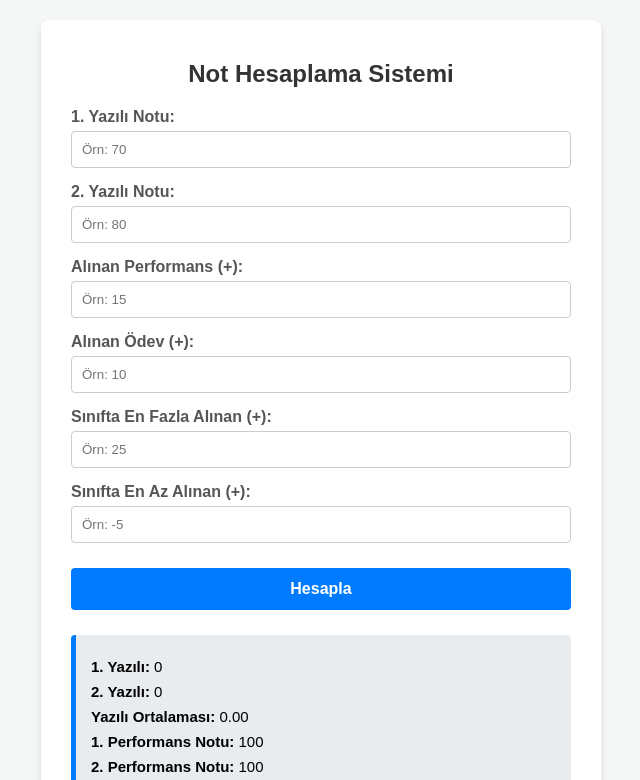
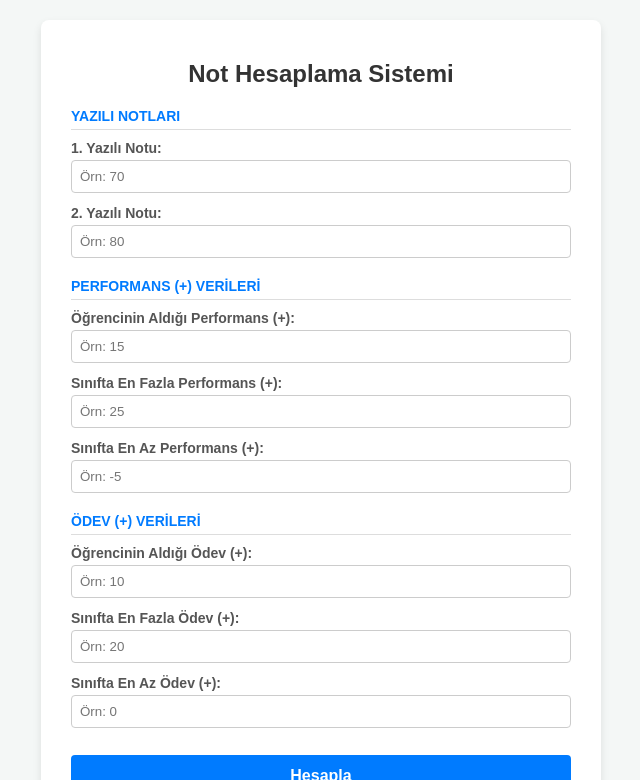
Before and after one commit to suleyman-koca/not, a plain HTML site: page index.html in a window 1280 px wide. Both pictures are taken after a click on the button "Hesapla". Shown: the top 780 px of the page, without its empty margins (319-959 px from the left). Drawn offline with Linux system fonts and the light colour scheme.

Commit message:
Update index.html

```diff
--- a/index.html
+++ b/index.html
@@ -8,10 +8,11 @@
         body { font-family: Arial, sans-serif; background-color: #f4f7f6; margin: 0; padding: 20px; }
         .container { max-width: 500px; margin: 0 auto; background: #fff; padding: 20px 30px; border-radius: 8px; box-shadow: 0 4px 8px rgba(0,0,0,0.1); }
         h2 { text-align: center; color: #333; }
-        .form-group { margin-bottom: 15px; }
-        label { display: block; font-weight: bold; margin-bottom: 5px; color: #555; }
-        input { width: 100%; padding: 10px; border: 1px solid #ccc; border-radius: 4px; box-sizing: border-box; }
-        button { width: 100%; padding: 12px; background-color: #007BFF; color: white; border: none; border-radius: 4px; font-size: 16px; cursor: pointer; font-weight: bold; margin-top: 10px; }
+        .section-title { font-size: 14px; color: #007BFF; border-bottom: 1px solid #ddd; padding-bottom: 5px; margin-top: 20px; margin-bottom: 10px; font-weight: bold; text-transform: uppercase; }
+        .form-group { margin-bottom: 12px; }
+        label { display: block; font-size: 14px; font-weight: bold; margin-bottom: 4px; color: #555; }
+        input { width: 100%; padding: 8px; border: 1px solid #ccc; border-radius: 4px; box-sizing: border-box; }
+        button { width: 100%; padding: 12px; background-color: #007BFF; color: white; border: none; border-radius: 4px; font-size: 16px; cursor: pointer; font-weight: bold; margin-top: 15px; }
         button:hover { background-color: #0056b3; }
         #sonucAlani { margin-top: 25px; padding: 15px; background: #e9ecef; border-radius: 4px; display: none; border-left: 5px solid #007BFF; }
         #sonucAlani p { margin: 8px 0; font-size: 15px; }
@@ -24,34 +25,42 @@
 <div class="container">
     <h2>Not Hesaplama Sistemi</h2>
 
+    <div class="section-title">Yazılı Notları</div>
     <div class="form-group">
         <label>1. Yazılı Notu:</label>
         <input type="number" id="yazili1" placeholder="Örn: 70">
     </div>
-
     <div class="form-group">
         <label>2. Yazılı Notu:</label>
         <input type="number" id="yazili2" placeholder="Örn: 80">
     </div>
 
+    <div class="section-title">Performans (+) Verileri</div>
     <div class="form-group">
-        <label>Alınan Performans (+):</label>
+        <label>Öğrencinin Aldığı Performans (+):</label>
         <input type="number" id="perfArtisi" placeholder="Örn: 15">
     </div>
+    <div class="form-group">
+        <label>Sınıfta En Fazla Performans (+):</label>
+        <input type="number" id="perfMax" placeholder="Örn: 25">
+    </div>
+    <div class="form-group">
+        <label>Sınıfta En Az Performans (+):</label>
+        <input type="number" id="perfMin" placeholder="Örn: -5">
+    </div>
 
+    <div class="section-title">Ödev (+) Verileri</div>
     <div class="form-group">
-        <label>Alınan Ödev (+):</label>
+        <label>Öğrencinin Aldığı Ödev (+):</label>
         <input type="number" id="odevArtisi" placeholder="Örn: 10">
     </div>
-
     <div class="form-group">
-        <label>Sınıfta En Fazla Alınan (+):</label>
-        <input type="number" id="enFazlaArti" placeholder="Örn: 25">
+        <label>Sınıfta En Fazla Ödev (+):</label>
+        <input type="number" id="odevMax" placeholder="Örn: 20">
     </div>
-
     <div class="form-group">
-        <label>Sınıfta En Az Alınan (+):</label>
-        <input type="number" id="enAzArti" placeholder="Örn: -5">
+        <label>Sınıfta En Az Ödev (+):</label>
+        <input type="number" id="odevMin" placeholder="Örn: 0">
     </div>
 
     <button onclick="notHesapla()">Hesapla</button>
@@ -68,52 +77,57 @@
 </div>
 
 <script>
-    // AYARLAR: Etki oranlarını buradan kolayca değiştirebilirsin
-    const ODEV_ETKISI = 0.25;      // %25 Ödev etkisi
-    const PERFORMANS_ETKISI = 0.75; // %75 Performans etkisi
+    // AYARLAR: Etki oranları
+    const ODEV_ETKISI = 0.25;
+    const PERFORMANS_ETKISI = 0.75;
 
-    // Formülü uygulayıp 5'in katlarına yukarı yuvarlayan fonksiyon
-    function hesaplaVeYuvarla(ogrenciArti, maxArti, minArti, yaziliOrt) {
-        // Eğer sınıfın en iyisi ile en kötüsü aynıysa (bölme hatasını önlemek için)
-        if (maxArti === minArti) return 100;
+    // Excel'deki asıl formülü uygulayan ve "Ham Not" döndüren fonksiyon
+    function excelFormuluUygula(ogrenciArti, maxArti, minArti, yaziliOrt) {
+        if (maxArti === minArti) return 100; // Bölme hatasını (NaN) önlemek için
+        return yaziliOrt + ((100 - yaziliOrt) / (maxArti - minArti)) * (ogrenciArti - minArti);
+    }
 
-        // Excel formülünün JavaScript hali
-        let hamNot = yaziliOrt + ((100 - yaziliOrt) / (maxArti - minArti)) * (ogrenciArti - minArti);
-
-        // Yukarı 5'liğe yuvarlama işlemi
+    // Bulunan değeri 5'in katlarına yukarı yuvarlayan fonksiyon
+    function yukariBesligeYuvarla(hamNot) {
         let yuvarlanmisNot = Math.ceil(hamNot / 5) * 5;
-
-        // Not 100'ü geçemez
-        if (yuvarlanmisNot > 100) yuvarlanmisNot = 100;
-
-        return yuvarlanmisNot;
+        return yuvarlanmisNot > 100 ? 100 : yuvarlanmisNot; // 100'ü geçmesin
     }
 
     function notHesapla() {
-        // 1. Kullanıcıdan verileri al
+        // 1. Verileri Al
         let y1 = parseFloat(document.getElementById('yazili1').value) || 0;
         let y2 = parseFloat(document.getElementById('yazili2').value) || 0;
+
         let perfArtisi = parseFloat(document.getElementById('perfArtisi').value) || 0;
+        let perfMax = parseFloat(document.getElementById('perfMax').value) || 0;
+        let perfMin = parseFloat(document.getElementById('perfMin').value) || 0;
+
         let odevArtisi = parseFloat(document.getElementById('odevArtisi').value) || 0;
-        let maxArti = parseFloat(document.getElementById('enFazlaArti').value) || 0;
-        let minArti = parseFloat(document.getElementById('enAzArti').value) || 0;
+        let odevMax = parseFloat(document.getElementById('odevMax').value) || 0;
+        let odevMin = parseFloat(document.getElementById('odevMin').value) || 0;
 
         // 2. Yazılı Ortalaması
         let yaziliOrt = (y1 + y2) / 2;
 
-        // 3. 1. Performans Notu (Sadece Performans + puanı ile)
-        let p1 = hesaplaVeYuvarla(perfArtisi, maxArti, minArti, yaziliOrt);
+        // 3. 1. Performans Notu Hesabı (Sadece Performans + değerleri ile)
+        let p1Ham = excelFormuluUygula(perfArtisi, perfMax, perfMin, yaziliOrt);
+        let p1Yuvarlanmis = yukariBesligeYuvarla(p1Ham);
 
-        // 4. 2. Performans Notu (Ödev ve Performans + ağırlıklı)
-        let agirlikliArti = (odevArtisi * ODEV_ETKISI) + (perfArtisi * PERFORMANS_ETKISI);
-        let p2 = hesaplaVeYuvarla(agirlikliArti, maxArti, minArti, yaziliOrt);
+        // 4. 2. Performans Notu Hesabı (Ara değerler ve oranlar ile)
+        // Önce ödev verileriyle bağımsız bir "Ödev Ara Notu (Ham)" buluyoruz
+        let odevHam = excelFormuluUygula(odevArtisi, odevMax, odevMin, yaziliOrt);
+
+        // Sonra senin belirttiğin formül: Ödevin %25'i + 1. Performansın %75'i
+        // (Daha hassas matematiksel sonuç için yuvarlanmış P1 yerine ham P1 kullanılarak birleştirilir, ardından 5'e yuvarlanır)
+        let p2Ham = (odevHam * ODEV_ETKISI) + (p1Ham * PERFORMANS_ETKISI);
+        let p2Yuvarlanmis = yukariBesligeYuvarla(p2Ham);
 
         // 5. Karne Notu (4 Notun Ortalaması)
-        let karneNotu = (y1 + y2 + p1 + p2) / 4;
+        let karneNotu = (y1 + y2 + p1Yuvarlanmis + p2Yuvarlanmis) / 4;
 
         // 6. Durum Değerlendirmesi
         let durumMetni = "";
-        let durumRengi = "durum"; // Kırmızı (Geçmez varsayılan)
+        let durumRengi = "durum";
 
         if (karneNotu < 50) {
             durumMetni = "Geçmez";
@@ -135,15 +149,14 @@
         document.getElementById('s_y1').innerText = y1;
         document.getElementById('s_y2').innerText = y2;
         document.getElementById('s_yOrt').innerText = yaziliOrt.toFixed(2);
-        document.getElementById('s_p1').innerText = p1;
-        document.getElementById('s_p2').innerText = p2;
+        document.getElementById('s_p1').innerText = p1Yuvarlanmis;
+        document.getElementById('s_p2').innerText = p2Yuvarlanmis;
         document.getElementById('s_karne').innerText = karneNotu.toFixed(2);
 
         let durumElementi = document.getElementById('s_durum');
         durumElementi.innerText = "Durum: " + durumMetni;
         durumElementi.className = durumRengi;
 
-        // Sonuç alanını görünür yap
         document.getElementById('sonucAlani').style.display = 'block';
     }
 </script>
```
